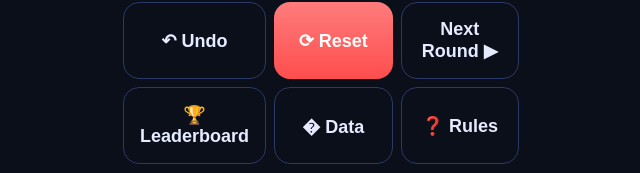
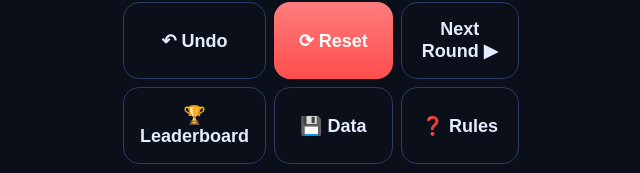
Before and after one commit to BenWassa/punchbuggy, a plain HTML site: page index.html in a window 1280 px wide. Shown: the part 948-1121 px from the top of the page, 319-959 px from the left. Drawn offline with Linux system fonts and the light colour scheme.

Commit message:
Fix data button icon in index.html

```diff
--- a/index.html
+++ b/index.html
@@ -211,7 +211,7 @@
     <button class="danger" id="resetBtn">⟳ Reset</button>
     <button class="ghost" id="nextRound">Next Round ▶</button>
     <button class="ghost" id="leaderboardBtn">🏆 Leaderboard</button>
-  <button class="ghost" id="dataBtn">� Data</button>
+    <button class="ghost" id="dataBtn">&#x1F4BE; Data</button>
     <button class="ghost" id="rulesBtn">❓ Rules</button>
   </div>
 
```
